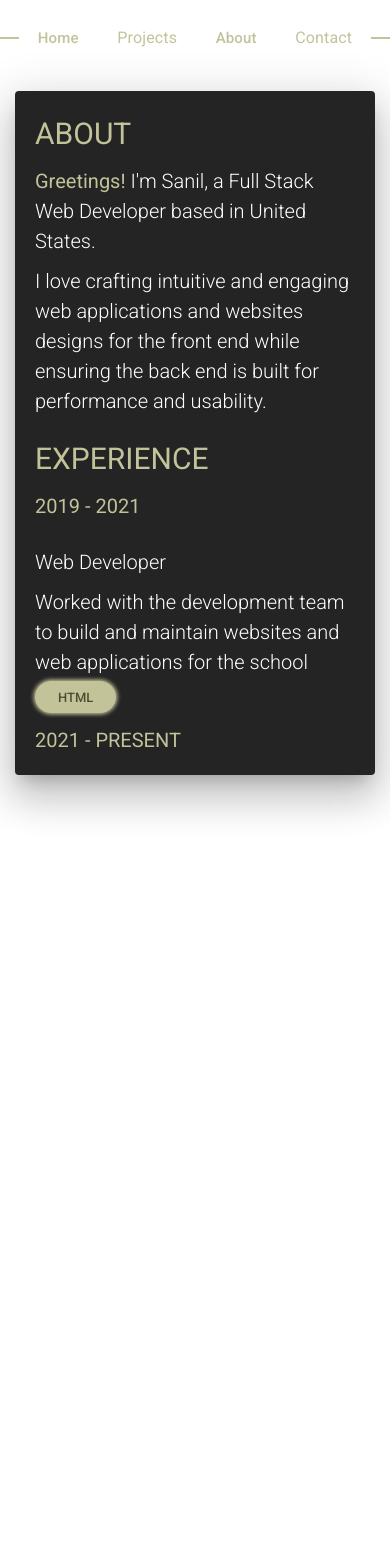
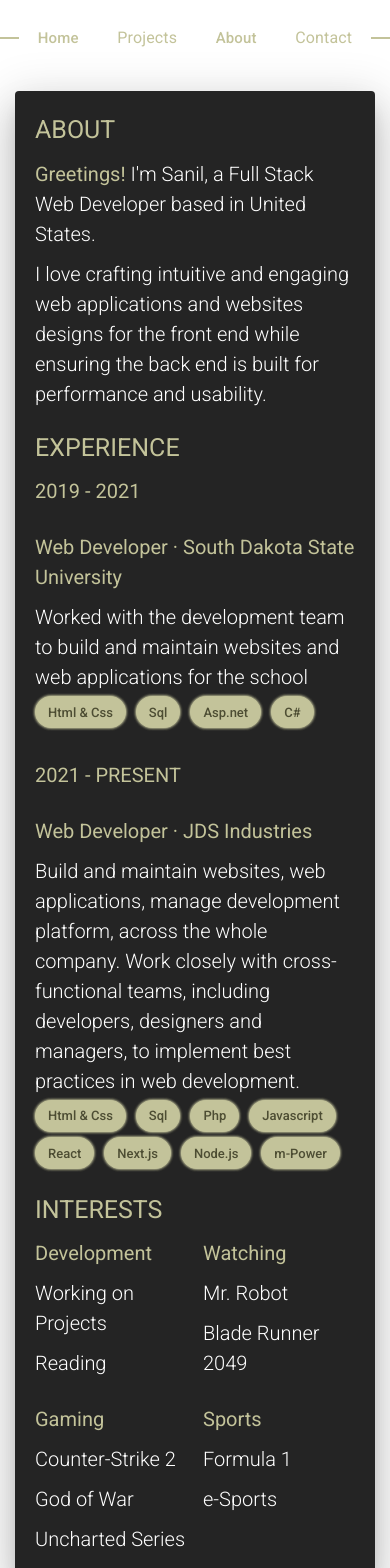
Before and after one commit to thesillytech/portfolio, a React (Vite) app: page /about in a window 390 px wide. Shown: the top 1568 px of the page. Before the commit the page ends 844 px from the top, so only its background shows below. Built offline with nearby package versions, Linux system fonts and the light colour scheme.

Commit message:
check responsiveness + figuring out highlighting main headings

```diff
--- a/src/about.jsx
+++ b/src/about.jsx
@@ -12,6 +12,7 @@ function About () {
 
         <Grid size="auto" sx={css.About}>
             <Paper elevation={24} sx={css.Paper}>
+
                 {/* about section */}
                 <Box><span style={css.Headers}>ABOUT</span></Box>
                 <Box sx={css.Text}>
@@ -22,34 +23,75 @@ function About () {
                     I love crafting intuitive and engaging  web applications and websites designs for the front end while ensuring the back end is built for performance and usability.
                 </Box>
 
-                 {/* experience section */}
+                {/* experience section */}
                 <Box sx={{ marginTop: '20px' }}><span style={css.Headers}>EXPERIENCE</span></Box>
 
                 <Grid container spacing={2}>
-                    <Grid size={{ md: 3 }}>
-                        <Box sx={css.Year}>2019 - 2021</Box>
-                    </Grid>
+                    <Grid size={{ md: 3 }}><Box sx={css.Year}>2019 - 2021</Box></Grid>
 
-                    <Grid size={{ md: 6 }}>
-                        <Box sx={css.Text}>Web Developer</Box>
+                    <Grid size={{ md: 6 }} sx={{ mt: '10px'}}>
+                        <Box sx={css.Title}>Web Developer · South Dakota State University</Box>
                         <Box sx={css.Text}>Worked with the development team to build and maintain websites and web applications for the school</Box>
-                        <Box><Chip label="HTML" color="warning" sx={css.Chip}/></Box>
+                        <Box>
+                            <Chip label="Html & Css" color="warning" sx={css.Chip}/>
+                            <Chip label="Sql" color="warning" sx={css.Chip}/>
+                            <Chip label="Asp.net" color="warning" sx={css.Chip}/>
+                            <Chip label="C#" color="warning" sx={css.Chip}/>
+                        </Box>
+
                     </Grid>
                 </Grid>
 
+                <Grid container spacing={2} sx={{ marginTop: '20px' }}>
+                    <Grid size={{ md: 3 }}><Box sx={css.Year}>2021 - PRESENT</Box></Grid>
+
+                    <Grid size={{ md: 6 }} sx={{ mt: '10px' }}>
+                        <Box sx={css.Title}>Web Developer · JDS Industries </Box>
+                        <Box sx={css.Text}>Build and maintain websites, web applications, manage development platform, across the whole company. Work closely with cross-functional teams, including developers, designers and managers, to implement best practices in web development.</Box>
+                        <Box>
+                            <Chip label="Html & Css" color="warning" sx={css.Chip}/>
+                            <Chip label="Sql" color="warning" sx={css.Chip}/>
+                            <Chip label="Php" color="warning" sx={css.Chip}/>
+                            <Chip label="Javascript" color="warning" sx={css.Chip}/>
+                            <Chip label="React" color="warning" sx={css.Chip}/>
+                            <Chip label="Next.js" color="warning" sx={css.Chip}/>
+                            <Chip label="Node.js" color="warning" sx={css.Chip}/>
+                            <Chip label="m-Power" color="warning" sx={css.Chip}/>
+                        </Box>
+                    </Grid>
+                </Grid>
+
+                {/* interest section */}
+                <Box sx={{ marginTop: '20px' }}><span style={css.Headers}>INTERESTS</span></Box>
+
                 <Grid container spacing={2}>
-                    <Grid size={{ md: 4 }}>
-                        <Box sx={css.Year}>2021 - PRESENT</Box>
+                    <Grid size={{ xs: 6, s: 3, md: 3 }}>
+                        <Box sx={css.Year}>Development</Box>
+                        <Box sx={css.Text}>Working on Projects</Box>
+                        <Box sx={css.Text}>Reading</Box>
                     </Grid>
 
-                    <Grid size={{ md: 4 }}>
-                        <Box sx={css.Year}></Box>
+                    <Grid size={{ xs: 6, s: 3, md: 3 }}>
+                        <Box sx={css.Year}>Watching</Box>
+                        <Box sx={css.Text}>Mr. Robot</Box>
+                        <Box sx={css.Text}>Blade Runner 2049</Box>
+                    </Grid>
+
+                    <Grid size={{ xs: 6, s: 3, md: 3 }}>
+                        <Box sx={css.Year}>Gaming</Box>
+                        <Box sx={css.Text}>Counter-Strike 2</Box>
+                        <Box sx={css.Text}>God of War</Box>
+                        <Box sx={css.Text}>Uncharted Series</Box>
+                    </Grid>
+
+                    <Grid size={{ xs: 6, s: 3, md: 3 }}>
+                        <Box sx={css.Year}>Sports</Box>
+                        <Box sx={css.Text}>Formula 1</Box>
+                        <Box sx={css.Text}>e-Sports</Box>
                     </Grid>
                 </Grid>
             </Paper>
         </Grid>
-
-
     </Container>
     )
 }
@@ -79,8 +121,14 @@ const css = {
 
     Headers: {
         color: '#c3c39a',
-        fontSize: '30px',
-        fontWeight: '400'
+        fontSize: '25px',
+        fontWeight: '400',
+    },
+
+    Title: {
+        fontSize: '20px',
+        color: '#c3c39a',
+        fontWeight: '400',
     },
 
     Text: {
@@ -90,30 +138,23 @@ const css = {
 
     Highlight: {
         color: '#c3c39a',
-        fontWeight: '400'
+        fontWeight: '400',
     },
 
     Year: {
         color: '#c3c39a',
         fontSize: '20px',
         marginTop: '10px',
-        fontWeight: '400'
+        fontWeight: '400',
     },
 
-    // Chip: {
-    //     background: '#c3c39a',
-    //     color: '#8f8f56',
-    //     fontWeight: '500'
-    // }
-
     Chip: {
-        background: '#c3c39a', // Subtle neon background color
-        color: '#4d4d33', // Darker color for text contrast
-        fontWeight: '500', // Slightly bold for emphasis
-        boxShadow: '0 0 5px #c3c39a, 0 0 5px #c3c39a', // Subtle neon glow effect
-        border: '1px solid #c3c39a', // Defines the chip with a soft border
-        padding: '0 10px', // Adjust internal spacing
-        borderRadius: '16px', // Ensure rounded corners
-        textTransform: 'uppercase', // Optional: make the text stand out
+        background: '#c3c39a',
+        color: '#4d4d33',
+        fontWeight: '500',
+        boxShadow: '0 0 3px #c3c39a, 0 0 3px #c3c39a',
+        border: '1px solid #c3c39a',
+        borderRadius: '16px',
+        marginRight: '10px'
     }
   }
```
